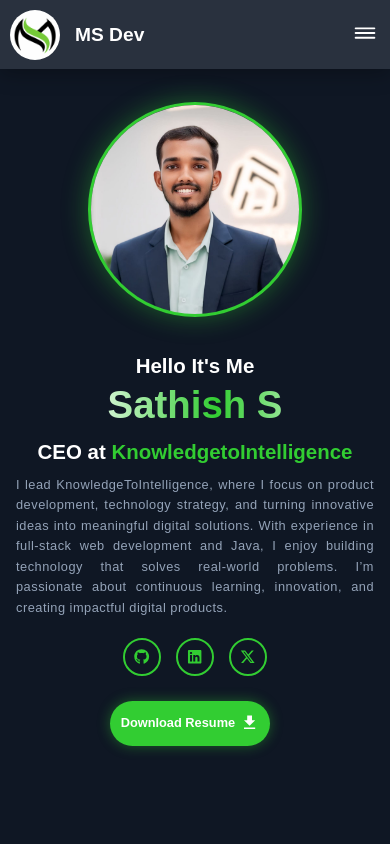
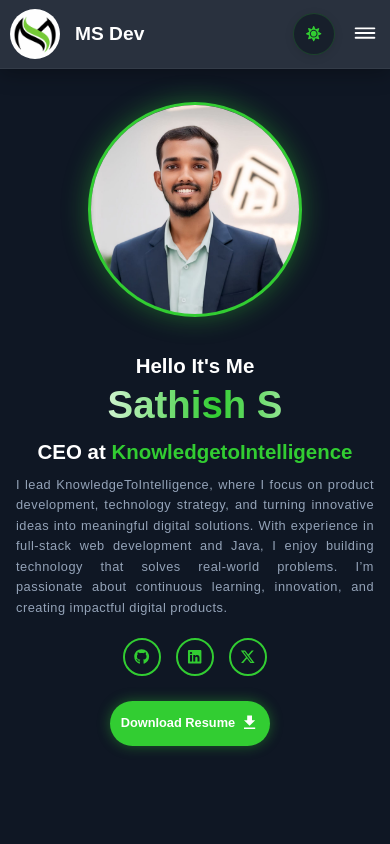
Before and after one commit to SATHISH-WEBDEVBER/portfolio, a React (Vite) app: page / in a window 390 px wide. Shown: the top 844 px of the page. Built offline with nearby package versions, Linux system fonts and the light colour scheme; a web font is replaced by a local one.

Commit message:
feat: implement responsive navbar component with theme support and global CSS animations

```diff
--- a/src/css/Navbar.css
+++ b/src/css/Navbar.css
@@ -2,7 +2,8 @@
     display: flex;
     justify-content: space-between;
     align-items: center;
-    background-color: var(--bg-nav);
+    background: var(--bg-nav);
+    border-bottom: var(--nav-border);
     box-shadow: var(--nav-shadow);
     height: 69px;
     padding: 0 2rem;
@@ -14,7 +15,7 @@
     width: 100%;
 
     z-index: 1000;
-    transition: background-color 0.3s ease, top 0.4s ease-in-out, opacity 0.4s ease-in-out;
+    transition: background 0.3s ease, border-color 0.3s ease, top 0.4s ease-in-out, opacity 0.4s ease-in-out;
 }
 
 .navbar-start {
@@ -82,9 +83,11 @@
     width: 100%;
 }
 
-.theme-toggle-li {
+.navbar-controls {
     display: flex;
     align-items: center;
+    gap: 15px;
+    z-index: 1001;
 }
 
 .theme-toggle-btn {
--- a/src/index.css
+++ b/src/index.css
@@ -16,28 +16,30 @@
     --input-bg: #1e293b;
     --input-border: #334155;
     --input-text: #ffffff;
+    --nav-border: 1px solid rgba(255, 255, 255, 0.05);
     --nav-shadow: 0 4px 20px rgba(0, 0, 0, 0.3);
 }
 
 [data-theme="light"] {
-    /* Light Mode Theme Variables (Crisp, Premium Light Theme) */
-    --bg-primary: #f8fafc;
-    --bg-secondary: #f1f5f9;
-    --bg-nav: #ffffff;
+    /* Light Mode Theme Variables (Soft Slate / Ice White Gradient Navbar) */
+    --bg-primary: #ffffff;
+    --bg-secondary: #f8fafc;
+    --bg-nav: linear-gradient(135deg, #ffffff 0%, #f1f5f9 100%);
     --bg-card: #ffffff;
     --text-primary: #0f172a;
-    --text-secondary: #475569;
+    --text-secondary: #334155;
     --text-muted: #64748b;
     --text-heading: #0f172a;
     --accent-color: #16a34a;
     --accent-hover: #15803d;
-    --accent-glow: rgba(22, 163, 74, 0.25);
+    --accent-glow: rgba(22, 163, 74, 0.4);
     --card-border: rgba(22, 163, 74, 0.25);
-    --card-shadow: 0 10px 25px -5px rgba(0, 0, 0, 0.08), 0 8px 10px -6px rgba(0, 0, 0, 0.04);
-    --input-bg: #ffffff;
+    --card-shadow: 0 10px 25px -5px rgba(0, 0, 0, 0.08);
+    --input-bg: #f8fafc;
     --input-border: #cbd5e1;
     --input-text: #0f172a;
-    --nav-shadow: 0 4px 20px rgba(0, 0, 0, 0.06);
+    --nav-border: 1px solid #e2e8f0;
+    --nav-shadow: 0 4px 15px rgba(0, 0, 0, 0.05);
 }
 
 * {
--- a/src/sections/Navbar.jsx
+++ b/src/sections/Navbar.jsx
@@ -129,16 +129,8 @@ const Navbar = () => {
           </h1>
         </div>
       </a>
-      {/* Toggle Icon */}
-      <div className="menu-icon" onClick={toggleMenu}>
-        {isMenuOpen ? (
-          <IoClose size={30} />
-        ) : (
-          <IoReorderThreeOutline size={30} />
-        )}
-      </div>
 
-      {/* Sliding Navbar */}
+      {/* Sliding Navbar Menu */}
       <nav className={`navbar-menu ${isMenuOpen ? "open" : ""}`}>
         <ul
           className={`navbar-list ${
@@ -200,7 +192,11 @@ const Navbar = () => {
               {t.contact}
             </a>
           </li>
-          <li className="theme-toggle-li">
+        </ul>
+      </nav>
+
+      {/* Right Navbar Controls (Theme Toggle + Mobile Menu Icon) */}
+      <div className="navbar-controls">
         <button
           className="theme-toggle-btn"
           onClick={toggleTheme}
@@ -213,9 +209,16 @@ const Navbar = () => {
             <FaMoon className="theme-icon moon" />
           )}
         </button>
-          </li>
-        </ul>
-      </nav>
+
+        {/* Toggle Icon */}
+        <div className="menu-icon" onClick={toggleMenu}>
+          {isMenuOpen ? (
+            <IoClose size={30} />
+          ) : (
+            <IoReorderThreeOutline size={30} />
+          )}
+        </div>
+      </div>
     </div>
   );
 };
```
Lines whose indentation alone changed are shown as unchanged.
